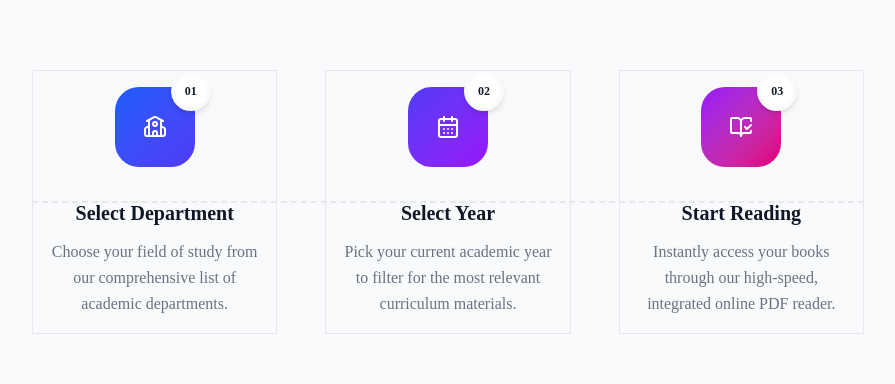
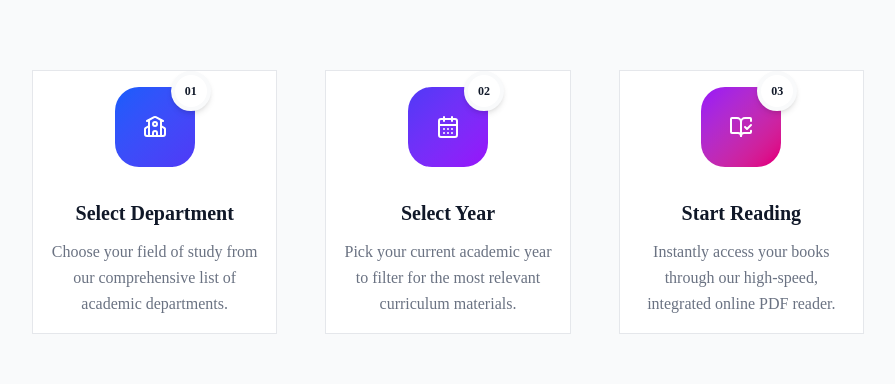
Before and after one commit to ratulislam46/EduSelf-Online-Platform, a Next.js app: page / in a window 1280 px wide. Shown: the part 2313-2697 px from the top of the page, without its empty margins (336-1231 px from the left). Built offline with nearby package versions, Linux system fonts and the light colour scheme.

Commit message:
Updated Woriking cards

```diff
--- a/src/Components/Home/HowItWork/HowItWorkSection.jsx
+++ b/src/Components/Home/HowItWork/HowItWorkSection.jsx
@@ -43,11 +43,11 @@ const HowItWorkSection = () => {
                 {/* Steps Container */}
                 <div className="relative">
                     {/* Connecting Line (Desktop Only) */}
-                    <div className="hidden md:block absolute top-1/2 left-0 w-full h-0.5 border-t-2 border-dashed border-gray-200 -translate-y-1/2 z-0" />
+                    <div className="hidden md:block absolute top-1/2 left-0 w-full h-0.5 -translate-y-1/2 z-0" />
 
                     <div className="grid grid-cols-1 md:grid-cols-3 gap-12 relative z-10">
                         {steps?.map((step, index) => (
-                            <div key={index} className="flex flex-col items-center group border border-gray-200 py-4">
+                            <div key={index} className="flex flex-col items-center group border border-gray-200 py-4 bg-white">
 
                                 {/* Step Icon & Number */}
                                 <div className="relative mb-8">
@@ -61,7 +61,7 @@ const HowItWorkSection = () => {
 
                                 {/* Text Content */}
                                 <div className="text-center px-4">
-                                    <h3 className="text-xl font-bold text-gray-900 mb-3 group-hover:text-indigo-600 transition-colors">
+                                    <h3 className="text-xl font-bold text-gray-900 mb-3 transition-colors">
                                         {step?.title}
                                     </h3>
                                     <p className="text-gray-500 leading-relaxed text-sm md:text-base">
```
